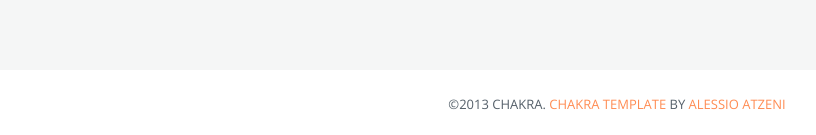
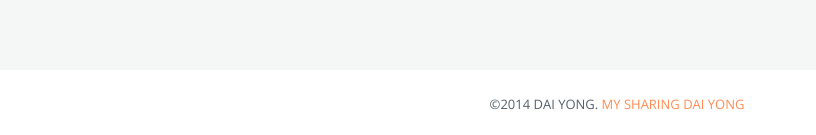
Before and after one commit to daiyong2010/plutustrading.tech, a plain HTML site: page index.html in a window 1280 px wide. Shown: the part 7163-7298 px from the top of the page, without its empty margins (23-839 px from the left). Drawn offline with nearby package versions, Linux system fonts and the light colour scheme; no server answers; a web font is replaced by a local one.

Commit message:
Change to Dai Yong

```diff
--- a/index.html
+++ b/index.html
@@ -797,10 +797,10 @@
 
 <!-- Footer -->
 <footer>
-    <p class="credits">&copy;2013 Chakra. <a href="../html/chakra/index.html"
-                                             title="Chakra | Responsive One Page Template">Chakra Template</a> by <a
+    <p class="credits">&copy;2014 Dai Yong. <a href="../html/chakra/index.html"
+                                             title="Dai Yong | Responsive One Page Template">My Sharing</a> <a
             href="http://www.alessioatzeni.com/index.html"
-            title="Alessio Atzeni | Web Designer &amp; Front-end Developer">Alessio Atzeni</a></p>
+            title="Alessio Atzeni | Web Designer &amp; Front-end Developer">Dai Yong</a></p>
 </footer>
 <!-- End Footer -->
 
```
